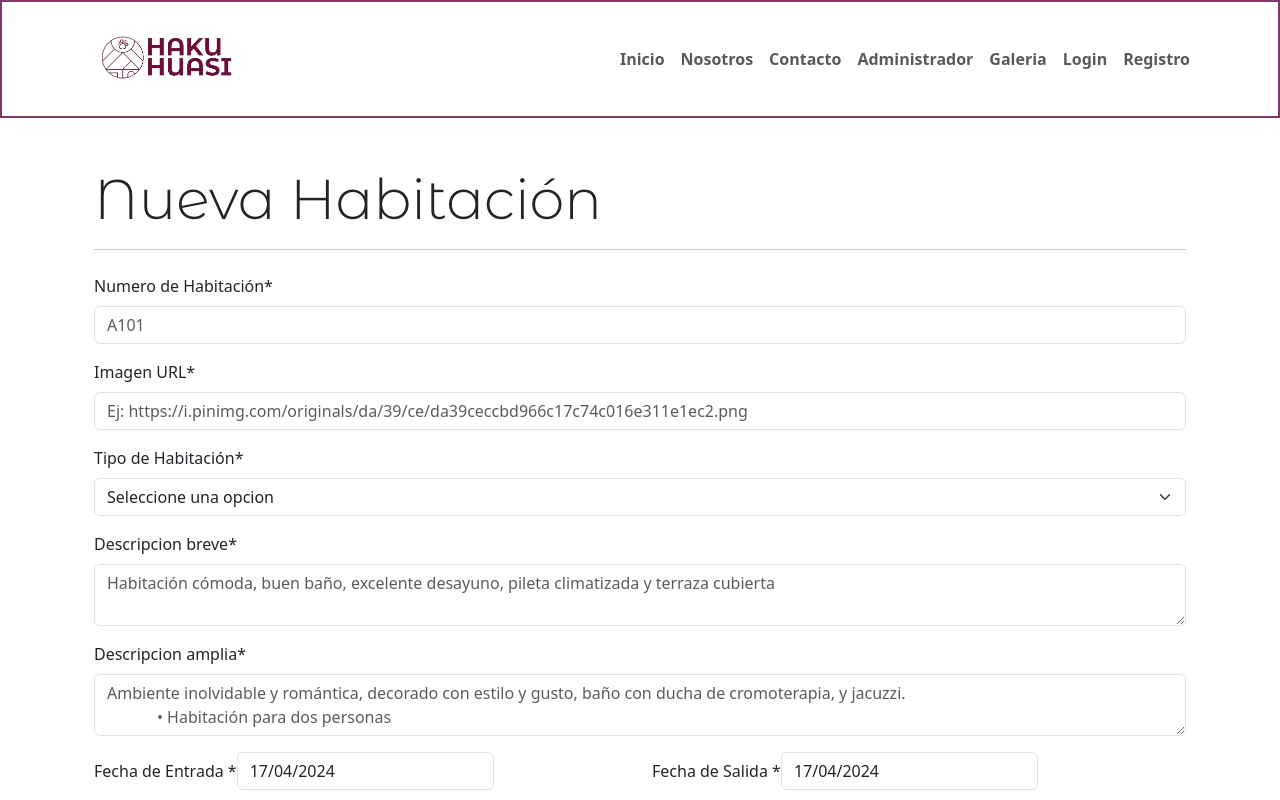
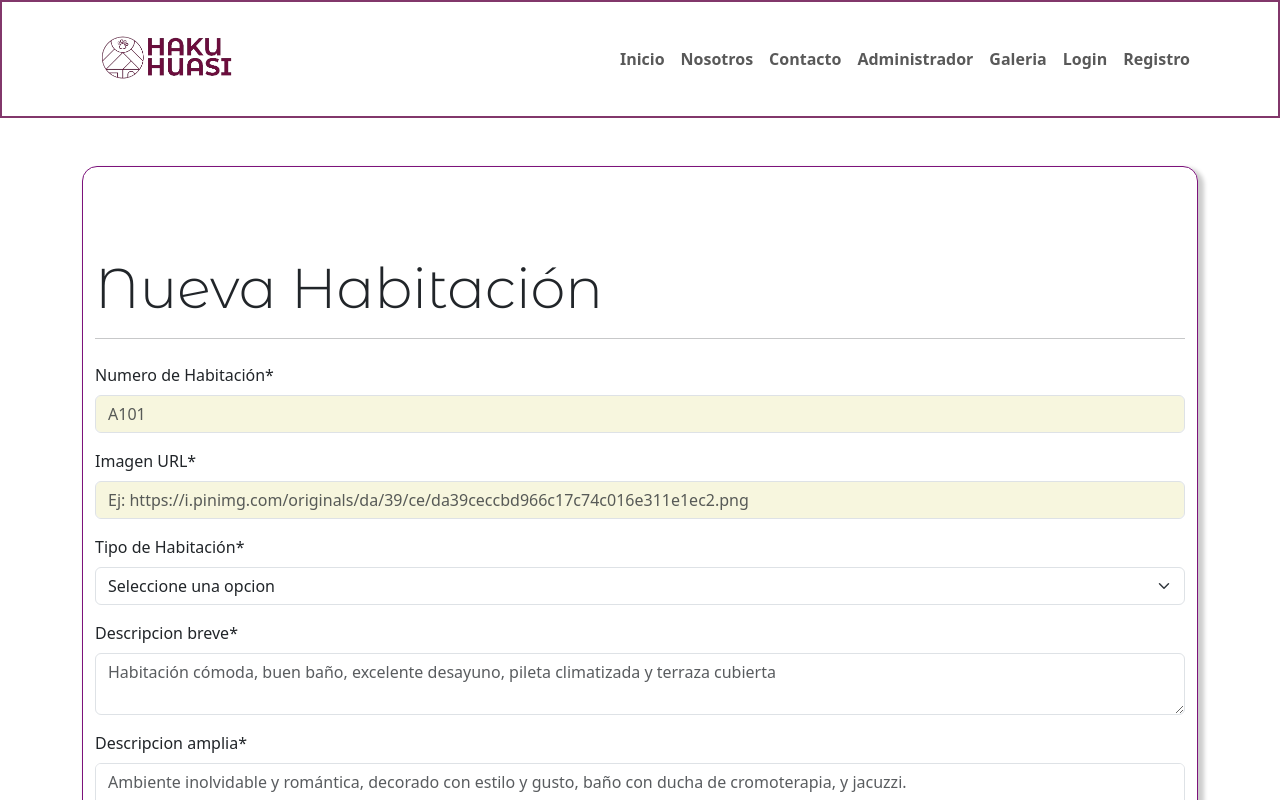
Before and after one commit to Pabmoy25/proyectoHotel-FrontEnd, a React (Vite) app: page /administrador/agregarHabitacion in a window 1280 px wide. Shown: the top 800 px of the page. Built offline with nearby package versions, Linux system fonts and the light colour scheme.

Commit message:
se realizo maquetado del formulario para crear habitaciones

```diff
--- a/src/App.css
+++ b/src/App.css
@@ -110,13 +110,33 @@ tbody {
   box-shadow: 4px 4px 4px 2px rgba(0, 0, 0, 0.2);
 }
 #formLogin input {
-  background-color: #f7f6df;
+  background-color: hsl(58, 60%, 92%);
 }
 #formLogin input:focus {
   border-color: #ffbbf2;
   outline: none;
   box-shadow: 1px 1px 3px #ffbbf2, 0 0 8px #ffbbf2;
 }
+
+
+.contenFormHabitacion {
+  width: 80%;
+  margin: auto;
+  padding: 40px;
+  border-radius: 15px;
+  border: 1px solid #7c127b;
+  box-shadow: 4px 4px 4px 2px rgba(0, 0, 0, 0.2);
+}
+#formHabitacion input {
+  background-color: hsl(58, 60%, 92%);
+}
+#formHabitacion input:focus {
+  border-color: #ffbbf2;
+  outline: none;
+  box-shadow: 1px 1px 3px #ffbbf2, 0 0 8px #ffbbf2;
+}
+
+
 
 /*Pagina sobre NOsotros*/
 
--- a/src/components/pages/habitacion/FormularioHabitacion.jsx
+++ b/src/components/pages/habitacion/FormularioHabitacion.jsx
@@ -39,11 +39,11 @@ const FormularioHabitacion = () => {
 
 
   return (
-    <section className="container mainpage">
+    <section className="container mainpage contenFormHabitacion mt-5">
       <h1 className="display-4 mt-5 titulo-administrador">Nueva Habitación</h1>
       <hr />
 
-      <Form className="my-4" onSubmit={handleSubmit(habitacionValidada)}>
+      <Form className="my-4" onSubmit={handleSubmit(habitacionValidada)} id="formHabitacion">
         <Form.Group className="mb-3" controlId="formNumeroHabitacion">
           <Form.Label>Numero de Habitación*</Form.Label>
           <Form.Control
@@ -89,7 +89,7 @@ const FormularioHabitacion = () => {
           <Form.Label>Tipo de Habitación*</Form.Label>
           <Form.Select
             {...register("tipoDeHabitacion", {
-              required: "Debe seleccionar una categoria",
+              required: "Debe seleccionar una categoria de habitación",
             })}
           >
             <option value="">Seleccione una opcion</option>
@@ -214,7 +214,7 @@ const FormularioHabitacion = () => {
           <Form.Label>Estado de la Habitación*</Form.Label>
           <Form.Select
             {...register("estado", {
-              required: "Debe seleccionar un estado",
+              required: "Debe seleccionar un estado (Ocupada o Libre)",
             })}
           >
             <option value="">Seleccione una opcion</option>
```
